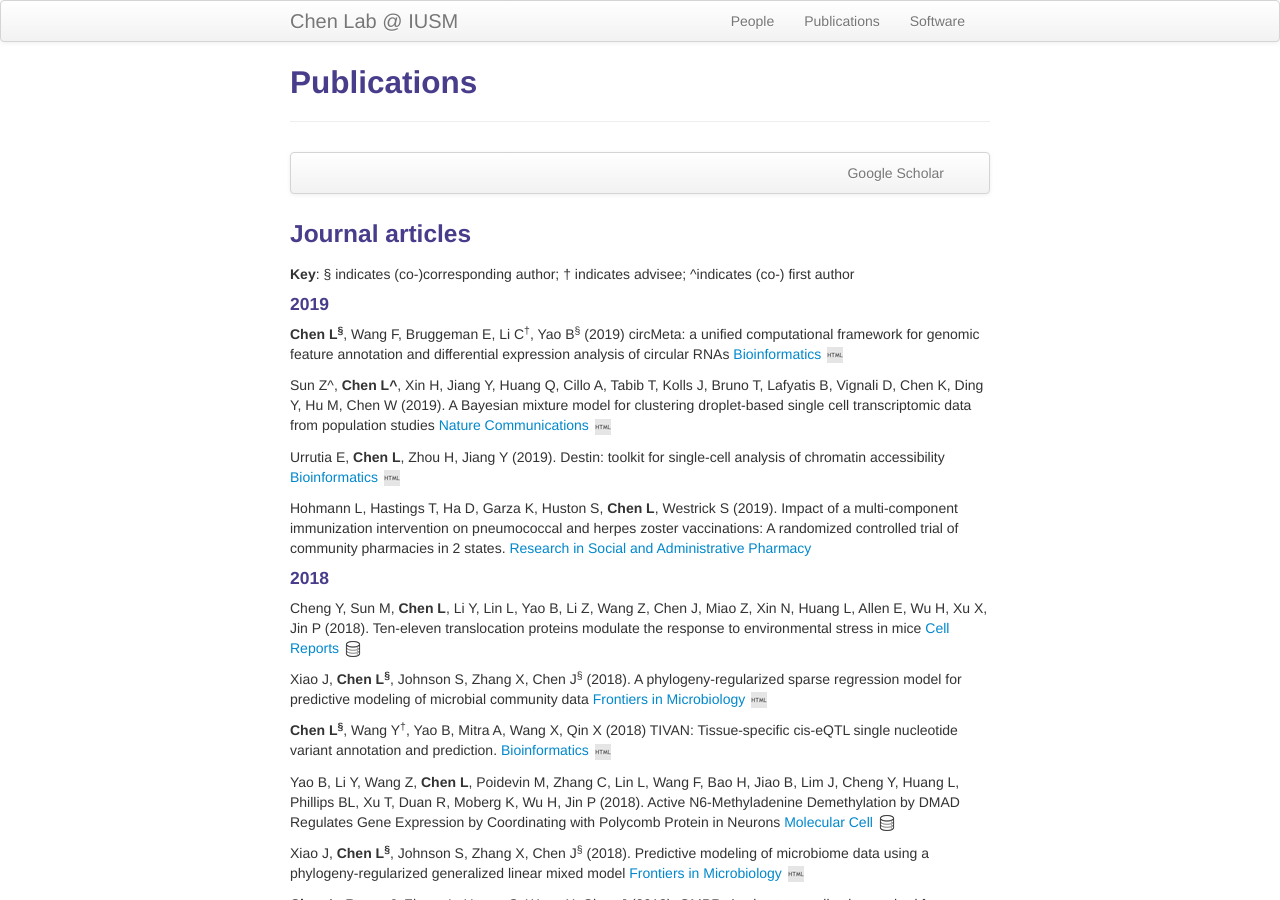
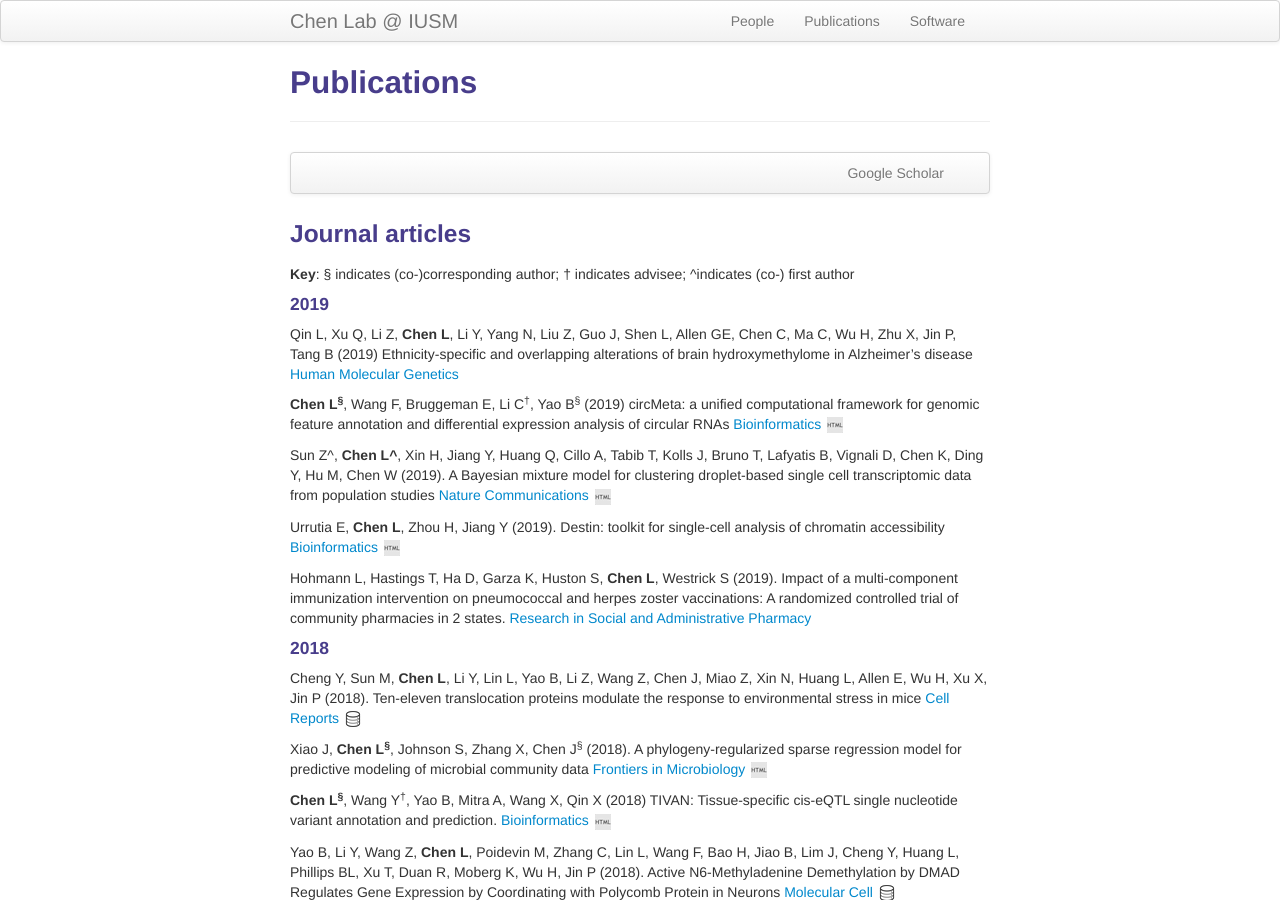
Before and after one commit to lichenbiostat/lichen-lab.github.io, a Jekyll site: the page built from pages/pubs.md, in a window 1280 px wide and 900 px high. Built offline with Jekyll 4.4.1, drawn with Linux system fonts in a browser that asks for light colours.

Commit message:
Update pubs.md

```diff
--- a/pages/pubs.md
+++ b/pages/pubs.md
@@ -19,6 +19,11 @@ description: Li Chen's publications
 **Key**: &sect; indicates (co-)corresponding author; &dagger; indicates advisee; ^indicates (co-) first author
 
 #### 2019
+Qin L, Xu Q, Li Z, **Chen L**, Li Y, Yang N, Liu Z, Guo J, Shen L, Allen GE, Chen C, Ma C, Wu H, Zhu X, Jin P, Tang B (2019)
+Ethnicity-specific and overlapping alterations of brain hydroxymethylome in Alzheimer’s disease
+[Human Molecular Genetics](https://academic.oup.com/hmg/advance-article-abstract/doi/10.1093/hmg/ddz273/5650471)
+<!-- * 30 * -->
+
 **Chen L<sup>&sect;</sup>**, Wang F, Bruggeman E, Li C<sup>&dagger;</sup>, Yao B<sup>&sect;</sup> (2019)
 circMeta: a unified computational framework for genomic feature annotation and differential expression analysis of circular RNAs
 [Bioinformatics](https://academic.oup.com/bioinformatics/advance-article/doi/10.1093/bioinformatics/btz606/5543088)
```
